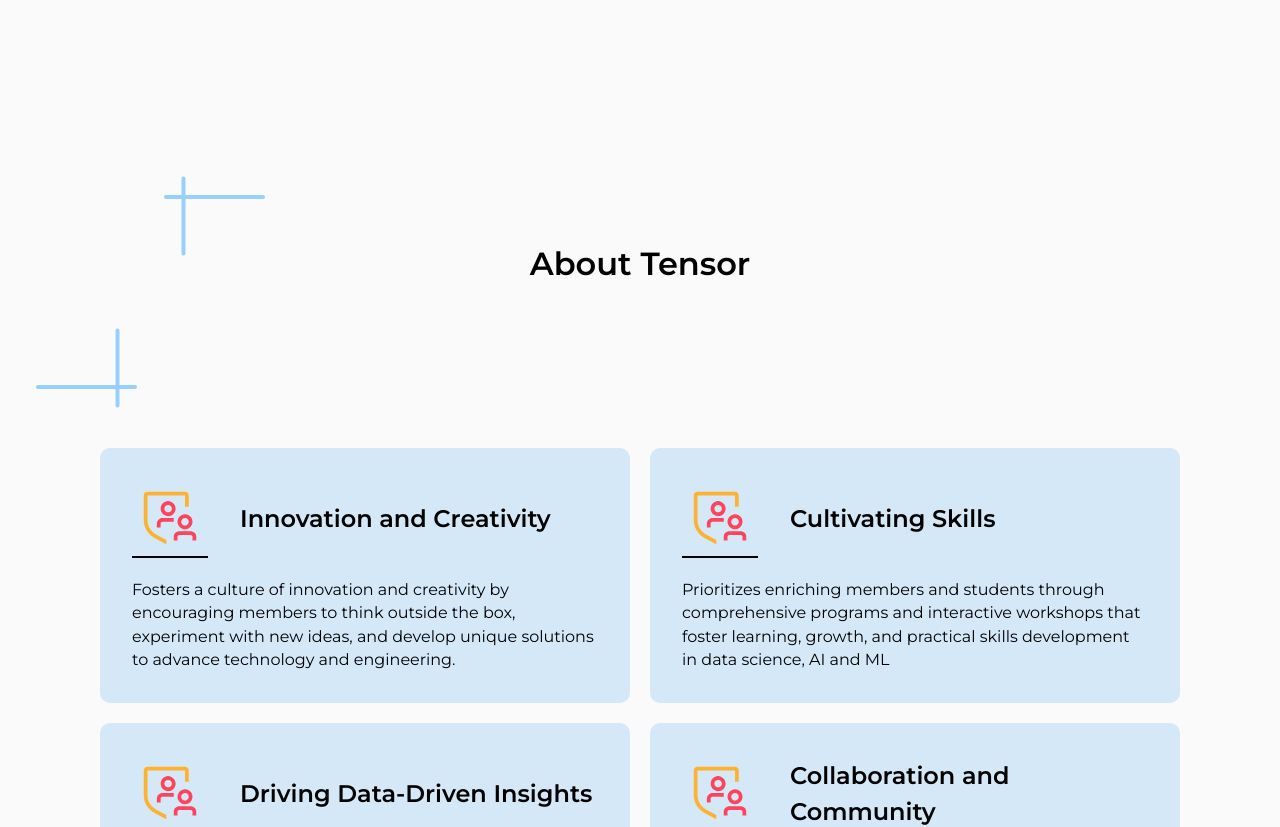
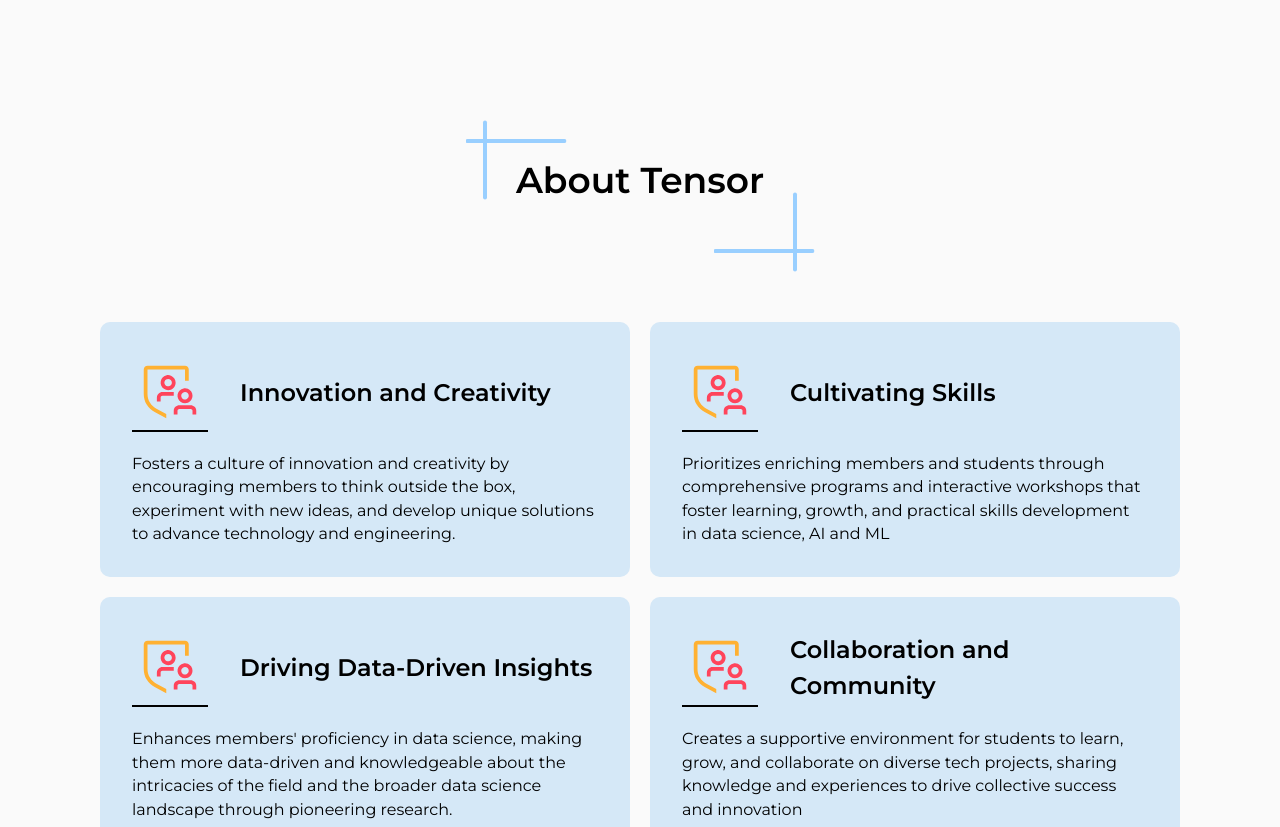
Before and after one commit to tensor-ioe/tensor-website, a React (Create React App) app: page / in a window 1280 px wide. Shown: the part 760-1587 px from the top of the page. Built offline with nearby package versions, Linux system fonts and the light colour scheme.

Commit message:
improvising section title

```diff
--- /dev/null
+++ b/src/components/SectionTitle/SectionTitle copy.js
@@ -0,0 +1,13 @@
+import React from "react";
+import './SectionTitle.css';
+import TitleBorder from "../../assets/title-border.svg";
+
+export default function SectionTitle({title}) {
+    return (
+        <div className="SectionTitle">
+            <img className="SectionTitle-border-left" src={TitleBorder} />
+            <h2 className="SectionTitle-text">{title}</h2>
+            <img className="SectionTitle-border-right" src={TitleBorder} />
+        </div>
+    );
+}
--- a/src/components/SectionTitle/SectionTitle.js
+++ b/src/components/SectionTitle/SectionTitle.js
@@ -1,13 +1,21 @@
 import React from "react";
-import './SectionTitle.css';
+import "./SectionTitle.css";
 import TitleBorder from "../../assets/title-border.svg";
 
-export default function SectionTitle({title}) {
-    return (
-        <div className="SectionTitle">
-            <img className="SectionTitle-border-left" src={TitleBorder} />
-            <h2 className="SectionTitle-text">{title}</h2>
-            <img className="SectionTitle-border-right" src={TitleBorder} />
-        </div>
-    );
+export default function SectionTitle({ title }) {
+  return (
+    <div className="flex flex-col items-center mt-16 mb-20">
+      <div className="text-center pb-8 relative">
+        <img
+          className="absolute top-0 left-0 transform -translate-x-1/2 -translate-y-1/2"
+          src={TitleBorder}
+        />
+        <h2 className="inline font-semibold text-4xl text-black">{title}</h2>
+        <img
+          className="absolute bottom-0 right-0 transform translate-x-1/2 translate-y-1/2 rotate-180"
+          src={TitleBorder}
+        />
+      </div>
+    </div>
+  );
 }
```
